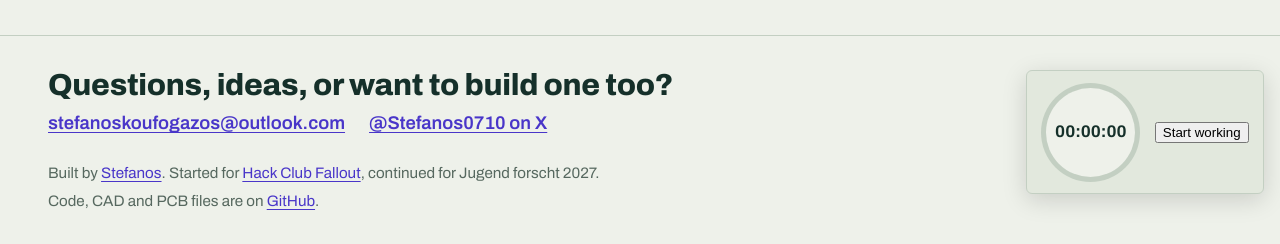
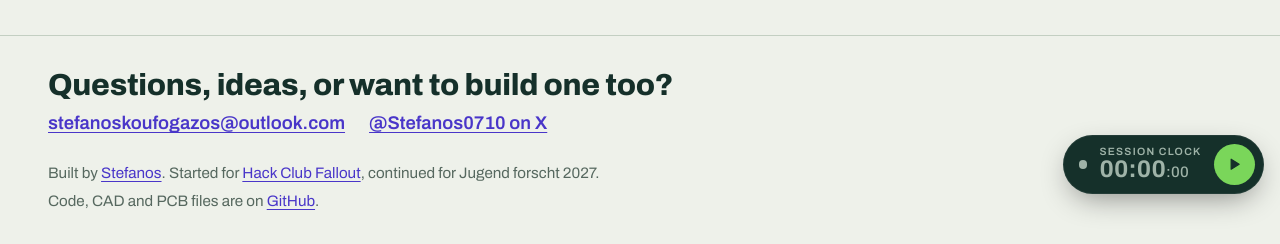
Before and after one commit to Stefanos0710/odonata-website, a Next.js app: page /admin in a window 1280 px wide. Shown: the part 590-834 px from the top of the page. Built offline with nearby package versions, Linux system fonts and the light colour scheme; no server answers.

Commit message:
Redesign the session clock as a compact dark pill
Co-Authored-By: Claude Opus 5.5 <noreply@anthropic.com>

```diff
--- a/app/admin/session-clock.tsx
+++ b/app/admin/session-clock.tsx
@@ -48,7 +48,10 @@ export function SessionClock() {
   const ms = s.acc + (s.start ? Math.max(0, now - s.start) : 0);
   const sec = Math.floor(ms / 1000);
   const running = s.start !== null;
-  const text = ready ? `${pad(Math.floor(sec / 3600))}:${pad(Math.floor(sec / 60) % 60)}:${pad(sec % 60)}` : "--:--:--";
+  const hm = ready ? `${pad(Math.floor(sec / 3600))}:${pad(Math.floor(sec / 60) % 60)}` : "--:--";
+  const ss = ready ? pad(sec % 60) : "--";
+  const text = `${hm}:${ss}`;
+  const state = running ? "running" : ms ? "paused" : "idle";
 
   // Show the time in the browser tab too, so it is visible from any other window.
   useEffect(() => {
@@ -58,16 +61,25 @@ export function SessionClock() {
   }, [running, text]);
 
   return (
-    <div className="session-clock" data-running={running} aria-label="Session clock">
-      <div className="clock-face" style={{ "--sec": (ms % 60_000) / 60_000 } as React.CSSProperties}>
-        <time role="timer" dateTime={`PT${sec}S`}>{text}</time>
+    <div className="session-clock" data-state={state} role="group" aria-label="Session clock"
+      style={{ "--sec": (ms % 60_000) / 60_000 } as React.CSSProperties}>
+      <span className="clock-dot" aria-hidden="true" />
+      <div className="clock-read">
+        <span className="clock-label">{running ? "Working" : ms ? "Paused" : "Session clock"}</span>
+        <time role="timer" dateTime={`PT${sec}S`}>{hm}<small>:{ss}</small></time>
       </div>
-      <div className="clock-buttons">
-        <button type="button" className="tool" onClick={() => set(running ? { start: null, acc: ms } : { start: Date.now(), acc: s.acc })}>
-          {running ? "Pause" : s.acc ? "Resume" : "Start working"}
+      {state === "paused" && (
+        <button type="button" className="clock-btn quiet" aria-label="Reset clock" title="Reset" onClick={() => set({ start: null, acc: 0 })}>
+          <svg viewBox="0 0 24 24" aria-hidden="true"><path d="M4 12a8 8 0 1 0 2.4-5.7M4 4v4.5h4.5" /></svg>
         </button>
-        {!running && s.acc > 0 && <button type="button" className="tool" onClick={() => set({ start: null, acc: 0 })}>Reset</button>}
-      </div>
+      )}
+      <button type="button" className="clock-btn" aria-label={running ? "Pause" : ms ? "Resume" : "Start working"} title={running ? "Pause" : ms ? "Resume" : "Start working"}
+        onClick={() => set(running ? { start: null, acc: ms } : { start: Date.now(), acc: s.acc })}>
+        {running
+          ? <svg viewBox="0 0 24 24" aria-hidden="true"><path d="M9 6v12M15 6v12" /></svg>
+          : <svg viewBox="0 0 24 24" aria-hidden="true"><path d="M8 5.5v13l10.5-6.5z" className="fill" /></svg>}
+      </button>
+      <span className="clock-tick" aria-hidden="true" />
     </div>
   );
 }
--- a/app/globals.css
+++ b/app/globals.css
@@ -483,14 +483,40 @@ h3 { font-size: 1.15rem; }
 .duration input { width: 4.8rem; }
 @media (max-width: 640px) { .field-row { grid-template-columns: 1fr; } }
 .duration > button { margin-top: 0.5rem; }
-.session-clock { position: fixed; right: 1rem; bottom: 1rem; z-index: 50; display: flex; align-items: center; gap: 0.9rem; padding: 0.7rem 0.9rem; border: 1px solid var(--line); border-radius: var(--radius); background: var(--paper-2); box-shadow: 0 6px 24px rgb(0 0 0 / 0.15); }
-.session-clock[data-running="true"] { border-color: var(--lime); }
-.clock-face { --size: 6.2rem; width: var(--size); height: var(--size); border-radius: 50%; display: grid; place-items: center;
-  background: conic-gradient(var(--lime) calc(var(--sec) * 360deg), var(--line) 0); position: relative; }
-.clock-face::before { content: ""; position: absolute; inset: 5px; border-radius: 50%; background: var(--paper); }
-.clock-face time { position: relative; font-variant-numeric: tabular-nums; font-size: 1.05rem; font-weight: 650; }
-.clock-buttons { display: flex; flex-direction: column; gap: 0.4rem; }
-@media (max-width: 640px) { .clock-face { --size: 4.8rem; } .clock-face time { font-size: 0.8rem; } }
+/* Session clock: a dark instrument pill, lime when the clock runs. */
+.session-clock {
+  --bg: #15302a; --fg: #eef1ea; --dim: #9fb3a8;
+  position: fixed; right: 1rem; bottom: 1rem; z-index: 50; overflow: hidden;
+  display: flex; align-items: center; gap: 0.75rem; padding: 0.55rem 0.55rem 0.55rem 1rem;
+  background: var(--bg); color: var(--fg); border-radius: 999px;
+  box-shadow: 0 10px 30px -8px rgb(0 0 0 / 0.45), inset 0 0 0 1px rgb(255 255 255 / 0.06);
+}
+@media (prefers-color-scheme: dark) { .session-clock { --bg: #1d332c; } }
+.clock-dot { width: 0.55rem; height: 0.55rem; border-radius: 50%; background: var(--dim); flex: none; }
+.session-clock[data-state="running"] .clock-dot { background: var(--lime); box-shadow: 0 0 0 0 rgb(122 214 90 / 0.6); animation: clock-pulse 2s infinite; }
+.session-clock[data-state="paused"] .clock-dot { background: #e0b35a; }
+@keyframes clock-pulse { 70% { box-shadow: 0 0 0 0.45rem rgb(122 214 90 / 0); } 100% { box-shadow: 0 0 0 0 rgb(122 214 90 / 0); } }
+.clock-read { display: flex; flex-direction: column; line-height: 1.05; min-width: 5.6rem; }
+.clock-label { font-size: 0.66rem; letter-spacing: 0.12em; text-transform: uppercase; color: var(--dim); font-weight: 600; }
+.clock-read time { font-size: 1.5rem; font-weight: 700; font-variant-numeric: tabular-nums; letter-spacing: 0.01em; }
+.clock-read small { font-size: 0.95rem; font-weight: 500; color: var(--dim); }
+.session-clock[data-state="idle"] .clock-read time { color: var(--dim); }
+.clock-btn {
+  width: 2.6rem; height: 2.6rem; flex: none; border-radius: 50%; border: 0; cursor: pointer;
+  display: grid; place-items: center; background: var(--lime); color: #15302a; transition: transform 0.15s, background 0.15s;
+}
+.clock-btn:hover { transform: scale(1.07); }
+.clock-btn:active { transform: scale(0.95); }
+.clock-btn svg { width: 1.15rem; height: 1.15rem; fill: none; stroke: currentColor; stroke-width: 2.6; stroke-linecap: round; stroke-linejoin: round; }
+.clock-btn svg .fill { fill: currentColor; stroke-width: 1.5; }
+.clock-btn.quiet { width: 2.1rem; height: 2.1rem; background: rgb(255 255 255 / 0.08); color: var(--fg); }
+.clock-btn.quiet:hover { background: rgb(255 255 255 / 0.16); }
+.clock-btn.quiet svg { width: 1rem; height: 1rem; stroke-width: 2.2; }
+.session-clock[data-state="running"] .clock-btn:not(.quiet) { background: var(--fg); }
+.clock-tick { position: absolute; left: 0; bottom: 0; height: 2px; width: calc(var(--sec) * 100%); background: var(--lime); opacity: 0; transition: opacity 0.3s; }
+.session-clock[data-state="running"] .clock-tick { opacity: 0.9; }
+@media (prefers-reduced-motion: reduce) { .session-clock .clock-dot { animation: none; } .clock-btn { transition: none; } }
+@media (max-width: 640px) { .session-clock { right: 0.75rem; bottom: 0.75rem; } .clock-read time { font-size: 1.25rem; } }
 .editor { border: 1px solid var(--line); border-radius: var(--radius); overflow: hidden; }
 .editor-bar { display: flex; gap: 0.25rem; padding: 0.4rem; background: var(--paper-2); border-bottom: 1px solid var(--line); }
 .editor-bar button { font: 500 0.95rem var(--sans); color: var(--ink); background: transparent; border: 0; padding: 0.45rem 0.8rem; border-radius: 4px; cursor: pointer; }
```
